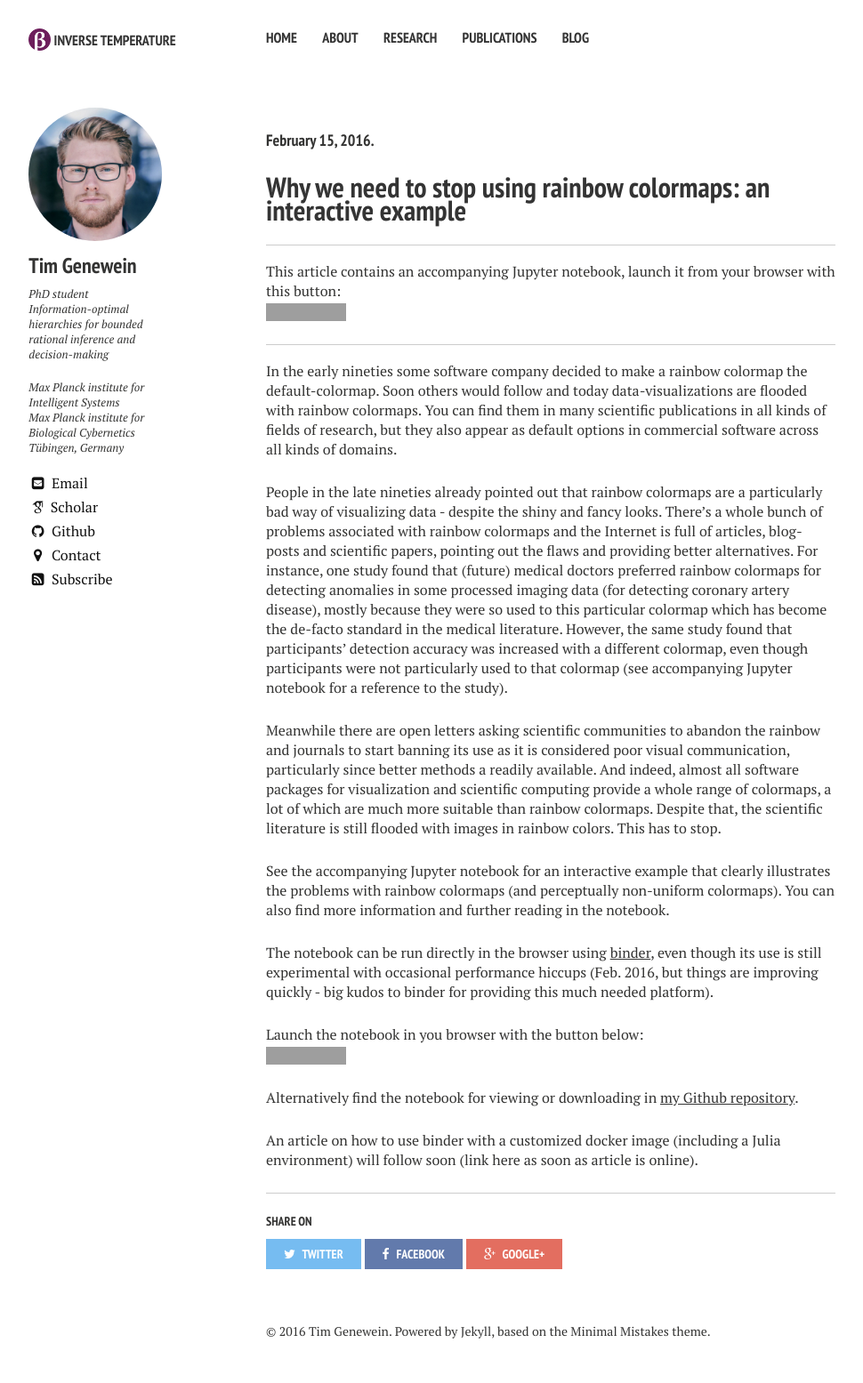
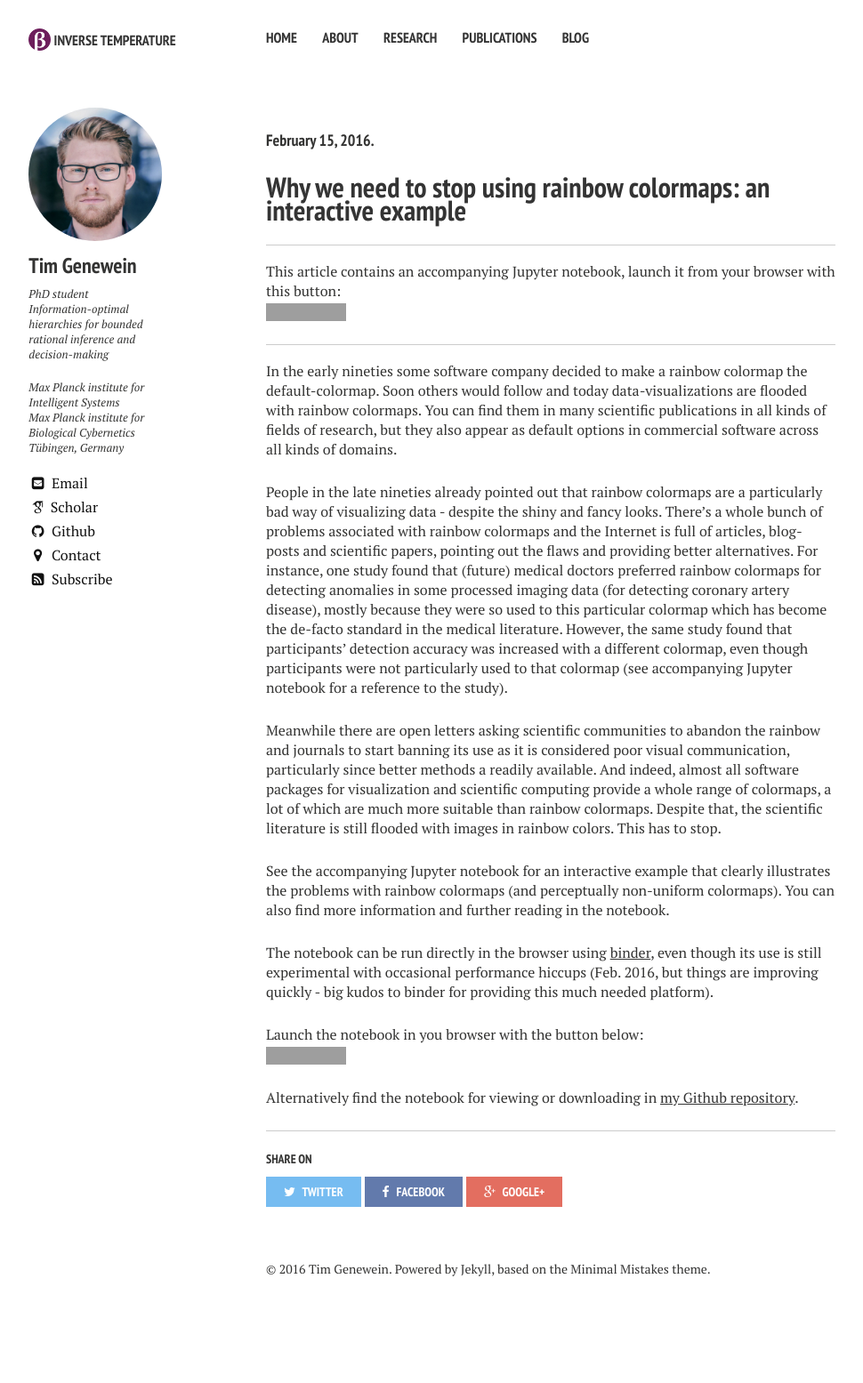
Before and after one commit to tgenewein/tgenewein.github.io, a Jekyll site: the page built from _posts/2016-02-15-StopUsingRainbowColormaps.md, in a window 1280 px wide. Shown: the whole page at 89% size, without its empty margins (21-991 px from the left). Built offline with Jekyll 4.4.1, drawn with Linux system fonts in a browser that asks for light colours; nearby versions of some CDN libraries; some web fonts are replaced; after the commit the page ends 1485 px from its top, so only the background shows below that; grey boxes are pictures that could not be loaded.

Commit message:
Update 2016-02-15-StopUsingRainbowColormaps.md

```diff
--- a/_posts/2016-02-15-StopUsingRainbowColormaps.md
+++ b/_posts/2016-02-15-StopUsingRainbowColormaps.md
@@ -26,6 +26,3 @@ Launch the notebook in you browser with the button below:
 [![Binder](http://mybinder.org/badge.svg)](http://mybinder.org/repo/tgenewein/StopUsingRainbowColormaps)
 
 Alternatively find the notebook for viewing or downloading in [my Github repository](https://github.com/tgenewein/StopUsingRainbowColormaps).
-
-
-An article on how to use binder with a customized docker image (including a Julia environment) will follow soon (link here as soon as article is online).
```
